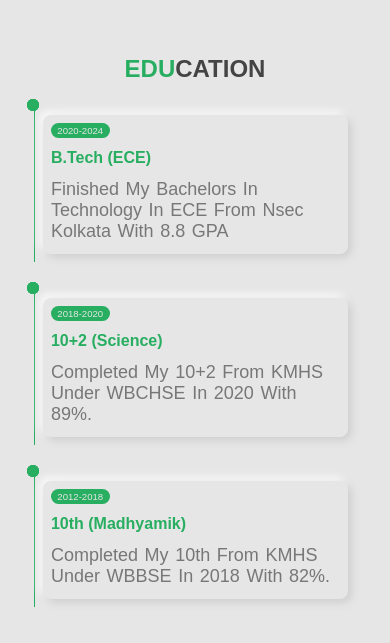
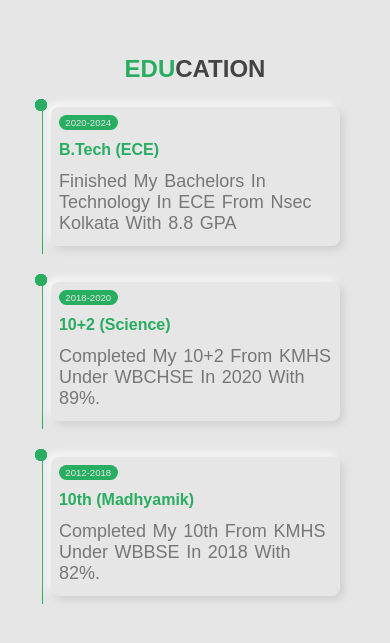
Before and after one commit to ArjunGhosh561/Portfolio, a plain HTML site: page index.html in a window 390 px wide. Shown: the part 1649-2292 px from the top of the page. Drawn offline with nearby package versions, Linux system fonts and the light colour scheme.

Commit message:
retry qualif

```diff
--- a/css/styles.css
+++ b/css/styles.css
@@ -808,7 +808,18 @@ section {
 
 }
 
+@media (max-width: 500px) {
+   .qualification .box-container .box {
+       width: calc(100% - 2rem); /* Ensures the width is full with padding */
+       max-width: none; /* Removes the maximum width restriction */
+       padding: 1rem; /* Adjusts padding for smaller screens */
+   }
 
+   .qualification .box-container .box .content {
+       padding: 1rem;
+       margin-top: 0;
+   }
+}
 
 @media(max-width:450px) {
    .header {
```
